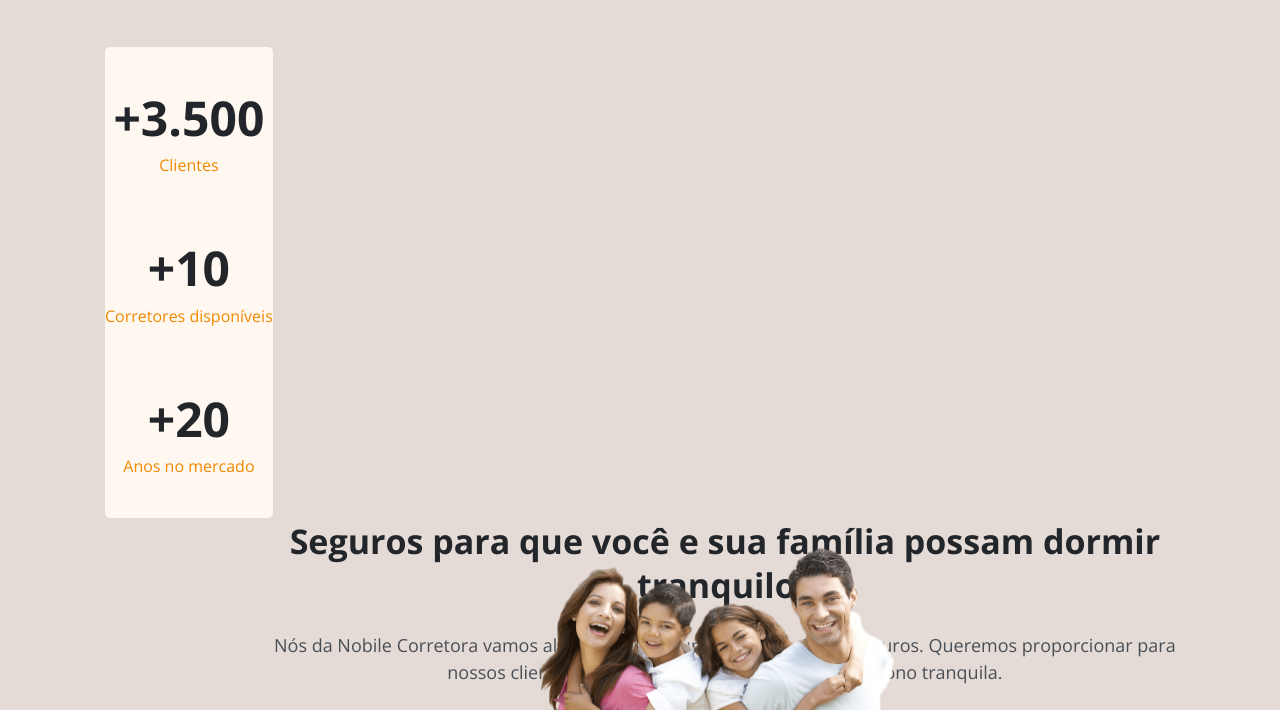
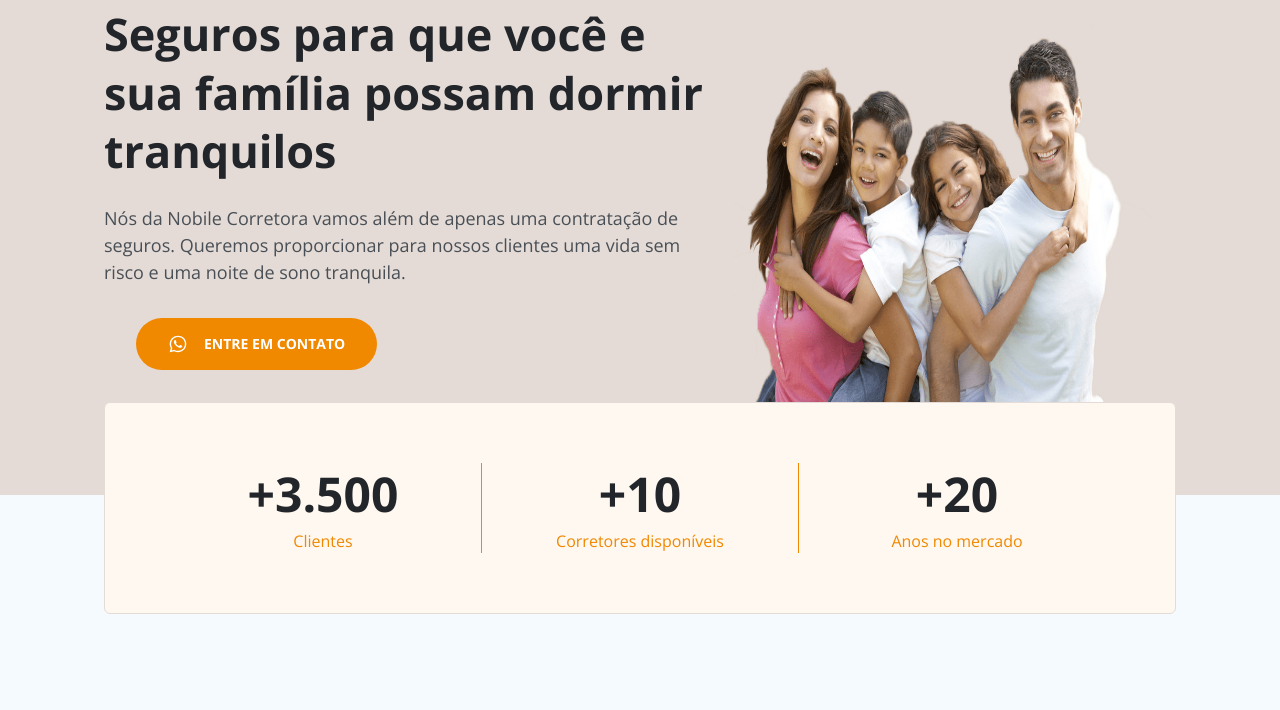
Before and after one commit to Bonattii/insurance-page, a plain HTML site: page index.html in a window 1280 px wide. Shown: the part 90-800 px from the top of the page. Drawn offline with nearby package versions, Linux system fonts and the light colour scheme.

Commit message:
Finish home desktop style

```diff
--- a/styles/style.css
+++ b/styles/style.css
@@ -307,6 +307,7 @@ body.menu-expanded button.open-menu {
 
 #home img {
   width: 40rem;
+  height: 100%;
   display: block;
   margin-inline: auto;
   object-position: 0 2rem;
@@ -588,6 +589,7 @@ footer p {
 
   nav#navigation .menu a.button:hover {
     border: none;
+    background-color: var(--primary-color);
     color: white;
   }
 
@@ -639,4 +641,61 @@ footer p {
   }
 
   /* ====================== HOME ================== */
+
+  #home::before {
+    height: calc(85% - var(--nav-height));
+  }
+
+  #home {
+    padding-top: var(--nav-height);
+  }
+
+  #home .wrapper {
+    grid-template-columns: 60.5rem 1fr;
+    grid-template-areas:
+      'A B'
+      'C C';
+  }
+
+  #home .col-a {
+    text-align: left;
+    align-self: center;
+  }
+
+  #home .col-b img {
+    align-self: flex-end;
+  }
+
+  #home h1 {
+    font-size: 4.5rem;
+  }
+
+  #home .content p {
+    font-size: 1.8rem;
+  }
+
+  #home .stats {
+    grid-area: C;
+    flex-direction: row;
+    padding: 6rem;
+    gap: 0;
+  }
+
+  #home .stats .stat + .stat {
+    border-left: 1px solid var(--primary-color);
+  }
+
+  #home .stats .stat {
+    flex: 1;
+  }
+
+  #home .button {
+    margin: 3.2rem;
+  }
+
+  #home img {
+    width: 42rem;
+  }
+
+   /* ====================== INSURANCES ================== */
 }
```
